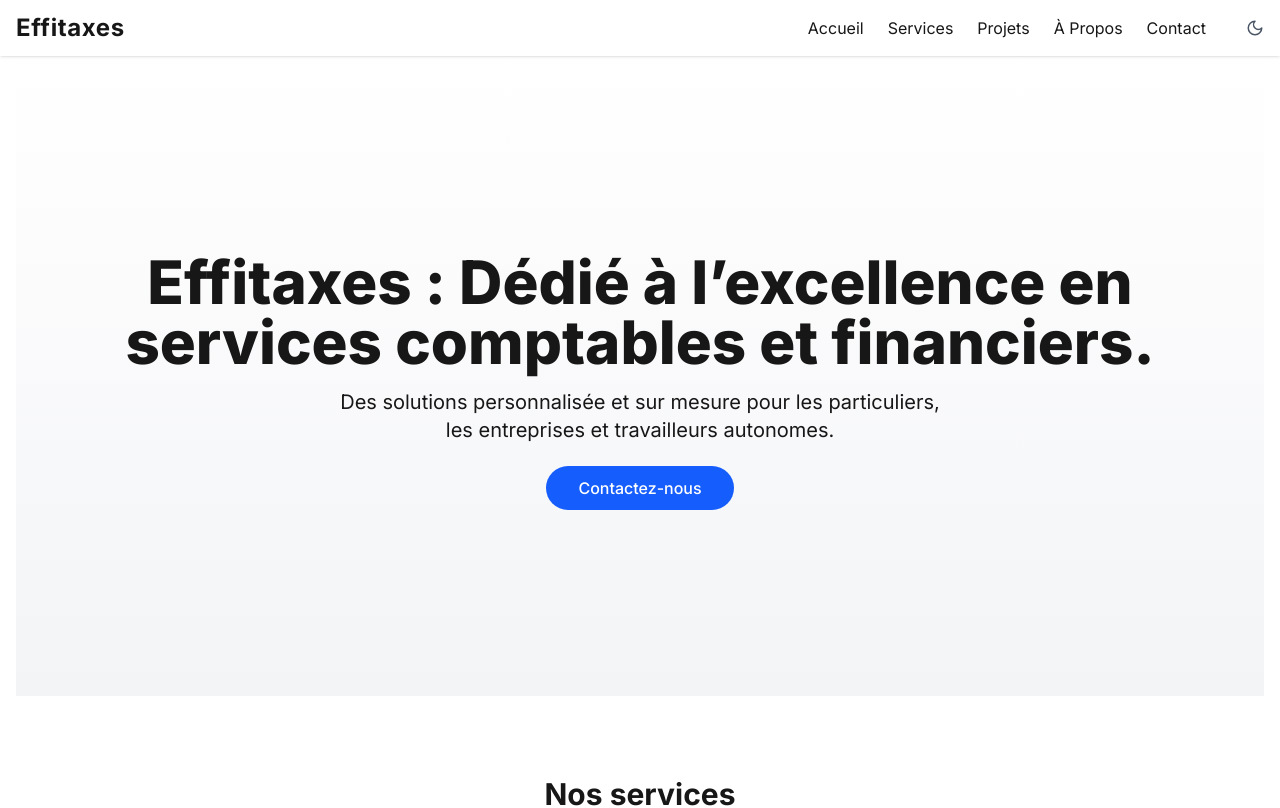
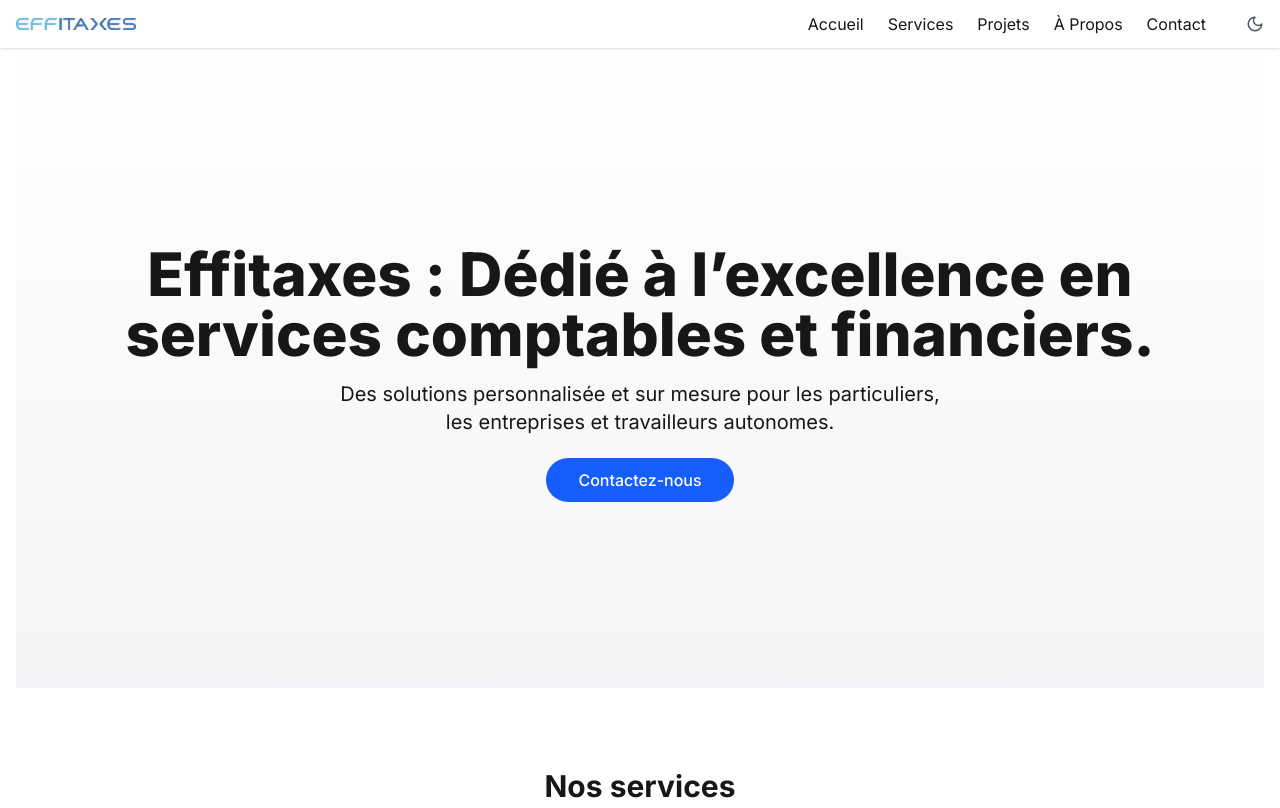
Before and after one commit to Datav1nci/Effitaxes, a Next.js app in the folder effitaxes/: page / in a window 1280 px wide. Shown: the top 808 px of the page. Built offline with nearby package versions, Linux system fonts and the light colour scheme.

Commit message:
I added the logo to the header

```diff
--- a/effitaxes/src/components/Header.tsx
+++ b/effitaxes/src/components/Header.tsx
@@ -1,4 +1,5 @@
 "use client";
+import Image from 'next/image';
 import { useState, useEffect } from "react";
 import Link from "next/link";
 import { Moon, Sun, Menu, X } from "lucide-react";
@@ -39,7 +40,13 @@ export default function Header() {
     <header className="sticky top-0 z-50 bg-white/80 backdrop-blur-md shadow-sm dark:bg-gray-950/80">
       <div className="mx-auto flex max-w-7xl items-center justify-between px-4 py-3">
         <Link href="/" className="text-2xl font-bold tracking-wide">
-          Effitaxes
+          <Image
+          src="/images/Effitaxes_Logo2.webp"
+          alt="Effitaxes Logo"
+          width={120} // Adjust width as needed
+          height={40} // Adjust height as needed
+          priority // Optional: for faster loading of logo
+        />
         </Link>
 
         {/* Desktop nav */}
```
